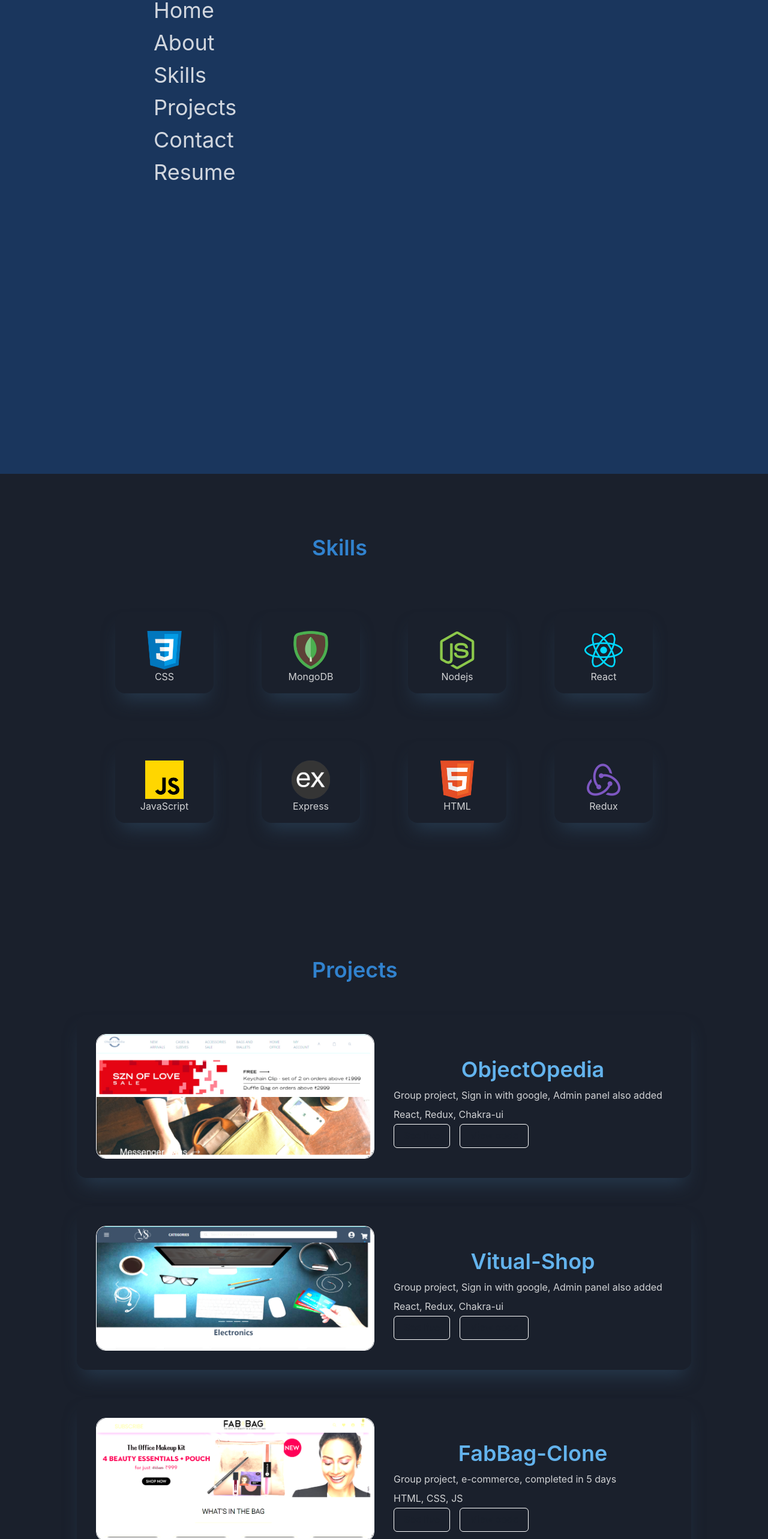
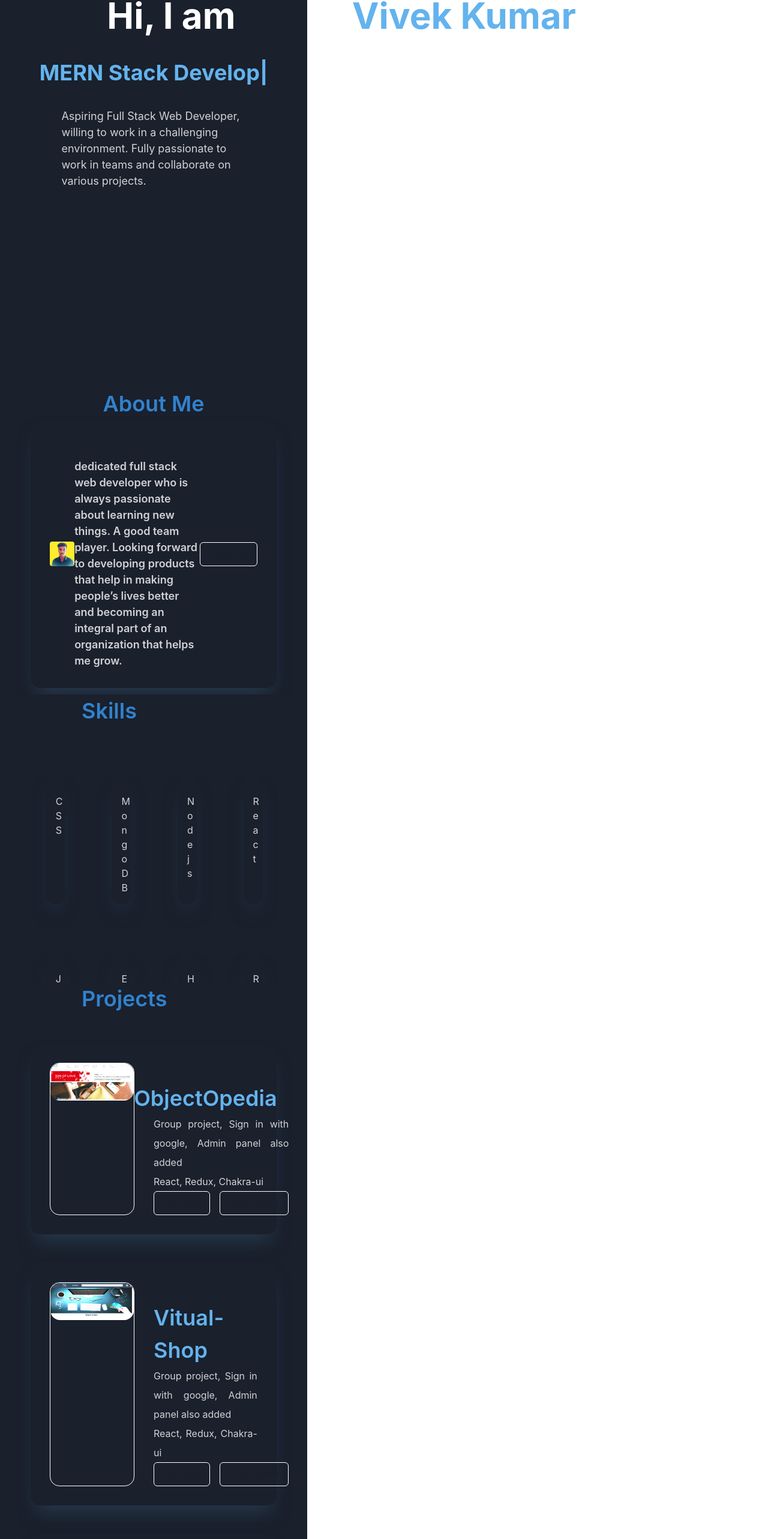
Before and after one commit to Vivek377/Vivek377.github.io, a React (Create React App) app: page / in a window 1280 px wide. Before the commit this address led to /#home. Shown: the part 74-2640 px from the top of the page at 60% size. Built offline with nearby package versions, Linux system fonts and the light colour scheme.

Commit message:
responsiveness issue solved

```diff
--- a/src/App.js
+++ b/src/App.js
@@ -9,35 +9,8 @@ import GitStats from './components/GitStats';
 
 function App() {
   return (
-    <Box bg={"#1a202c"}>
+    <Box bg={"#1a202c"} w={'lg'}>
       <Navbar />
-      <Box
-        m={{ base: "auto" }}
-        zIndex={"9"}
-        w={{ base: "100%" }}
-        h={{ base: "50rem" }}
-        position={"absolute"}
-        top={{ base: "4rem" }}
-        color={"whiteAlpha.800"}
-        fontSize={{ base: "4xl" }}
-        bg={"blue.900"}
-      >
-        <Box
-          display={{ base: "flex" }}
-          gap={{ base: "0rem" }}
-          flexDirection={"column"}
-          w={{ base: "60%" }}
-          m={{ base: "auto" }}
-        >
-          <Box>Home</Box>
-          <Box>About</Box>
-          <Box>Skills</Box>
-          <Box>Projects</Box>
-          <Box>Contact</Box>
-          <Box>Resume</Box>
-        </Box>
-
-      </Box>
       <Home />
       <About />
       <Skills />
--- a/src/components/About.jsx
+++ b/src/components/About.jsx
@@ -4,28 +4,32 @@ import mypic from "../assets/vivek_picture.png";
 
 const About = () => {
   return (
+    <Box id="about section">
       <Box
-      id="about section"
-      w={{ base: "28rem", md: "full", sm: "full" }}
-      top={{ base: "5rem", md: "30rem" }}
-      h={{ base: "70rem",md:"20rem" }}
-      position={{ base: "relative" }}
+        w={{ base: "lg", md: "full", sm: "full" }}
+        top={{ base: "-10rem", md: "-10rem" }}
+        h={{ base: "auto", md: "20rem" }}
+        position={{ base: "relative", md: "relative" }}
         color={"whiteAlpha.800"}
         bg={"#1a202c"}
       >
         <Box
-        w={{ base: "fit-content", md: "15rem" }}
+          w={{ base: "fit-content", sm: "fit-content", md: "fit-content" }}
           m={{ sm: "auto" }}
           ml={"5rem"}
         >
-        <Text fontWeight={{base:"bold",md:"semibold"}} color={"blue.500"} fontSize={{ base: "4xl", md: "4xl" }}>
+          <Text
+            fontWeight={{ base: "bold", md: "semibold" }}
+            color={"blue.500"}
+            fontSize={{ base: "4xl", md: "4xl" }}
+          >
             About Me
           </Text>
         </Box>
         <Box
-        w={{ base: "100%", md: "80%" }}
-        m={{ base: "auto",md:"auto" }}
-        mt={{ base: "4rem" }}
+          w={{ base: "100%", sm: "80%", md: "80%" }}
+          m={{ base: "auto", sm: "auto", md: "auto" }}
+          mt={{ base: "4rem", sm: "5rem" }}
           ml={{ base: "1rem" }}
           display={{ md: "flex" }}
           alignItems={"center"}
@@ -33,7 +37,7 @@ const About = () => {
           p={"2rem"}
           borderRadius={"1rem"}
         >
-        <Box w={{ base: "30rem" }}>
+          <Box w={{ base: "30rem", sm: "50%" }} m={{ sm: "auto" }}>
             <Image
               data-testid="home-img"
               borderRadius={"10%"}
@@ -42,13 +46,20 @@ const About = () => {
             />
           </Box>
           <Box mt={{ base: "2rem" }} w={{ md: "55rem" }}>
-          <Text fontWeight={{md:"semibold"}} fontSize={{ base: "xl", md: "lg" }}>
+            <Text
+              fontWeight={{ md: "semibold" }}
+              fontSize={{ base: "xl", md: "lg" }}
+            >
               dedicated full stack web developer who is always passionate about
-            learning new things. A good leader and a good team player. Looking
-            forward to developing products that help in making peopleʼs lives
-            better and becoming an integral part of an organization that helps
-            me grow.
+              learning new things. A good team player. Looking forward to
+              developing products that help in making peopleʼs lives better and
+              becoming an integral part of an organization that helps me grow.
             </Text>
+          </Box>
+          <Box
+            w={{ base: "fit-content", sm: "fit-content" }}
+            m={{ base: "auto", sm: "auto" }}
+          >
             <Button
               variant={"ghost"}
               _hover={{ color: "black", bg: "white" }}
@@ -66,6 +77,7 @@ const About = () => {
           </Box>
         </Box>
       </Box>
+    </Box>
   );
 };
 
--- a/src/components/Contact.jsx
+++ b/src/components/Contact.jsx
@@ -10,29 +10,37 @@ const Contact = () => {
   return (
     <Box
       id="contact"
-      w={{ base: "28rem", sm: "full", md: "full" }}
+      w={{ base: "lg", sm: "full", md: "full" }}
       top={{ base: "20rem", sm: "15rem", md: "0rem" }}
-      h={{ sm: "40rem", md: "15rem" }}
-      position={{ base: "relative" }}
+      h={{ sm: "40rem", md: "20rem" }}
+      position={{ base: "relative", md: "relative" }}
       color={"whiteAlpha.800"}
       bg={"#1a202c"}
     >
-      <Box w={{ base: "12rem", md: "10rem" }} m={"auto"} mt={{ base: "12rem" }}>
-        <Text fontWeight={{base:"bold",md:"semibold"}} color={"blue.500"} fontSize={{ base: "4xl", md: "4xl" }}>
+      <Box
+        w={{ base: "12rem", sm: "fit-content", md: "10rem" }}
+        m={"auto"}
+        mt={{ base: "12rem" }}
+      >
+        <Text
+          fontWeight={{ base: "bold", md: "semibold" }}
+          color={"blue.500"}
+          fontSize={{ base: "4xl", md: "4xl" }}
+        >
           Contact
         </Text>
       </Box>
       <Box
-      // display={"flex"}
-      // w={{ sm: "50%", md: "50%" }}
-      // m={{ sm: "auto", md: "auto" }}
-      mt={{ base:"4rem", sm: "4rem", md: "4rem" }}
+        // display={"flex"}
+        // w={{ sm: "fit-content", md: "50%" }}
+        // m={{ sm: "auto", md: "auto" }}
+        mt={{ base: "4rem", sm: "4rem", md: "4rem" }}
       >
         <SimpleGrid
           w={{ base: "80%" }}
-          m={{ base: "auto" }}
+          m={{ base: "auto", sm: "auto" }}
           columns={{ base: "2", sm: "2", md: "4" }}
-          spacing={{ base: 100, sm: 120, md: 200 }}
+          spacing={{ base: 100, sm: 150, md: 200 }}
         >
           <Box
             id="contact-linkedin"
--- a/src/components/GitStats.jsx
+++ b/src/components/GitStats.jsx
@@ -5,19 +5,23 @@ import { Box, Image, Text } from "@chakra-ui/react";
 const GitStats = () => {
   return (
     <Box
-      w={{ base: "28rem", sm: "full", md: "full" }}
-      top={{ base: "28rem", md: "10rem" }}
+      w={{ base: "lg", sm: "full", md: "full" }}
+      top={{ base: "28rem", md: "-10rem" }}
       h={{ base: "75rem" }}
-      position={{ base: "relative" }}
+      position={{ base: "relative", md: "relative" }}
       color={"whiteAlpha.800"}
       bg={"#1a202c"}
     >
       <Box
-        w={{ base: "25rem", sm: "20rem", md: "20rem" }}
-        m={"auto"}
+        w={{ base: "fit-content", sm: "fit-content", md: "20rem" }}
+        m={{ base: "auto", md: "auto", sm: "auto" }}
         mt={{ base: "5rem" }}
       >
-        <Text fontWeight={{base:"bold",md:"semibold"}} color={"blue.500"} fontSize={{ base: "4xl", md: "4xl" }}>
+        <Text
+          fontWeight={{ base: "bold", md: "semibold" }}
+          color={"blue.500"}
+          fontSize={{ base: "4xl", md: "4xl" }}
+        >
           My GitHub Stats
         </Text>
       </Box>
--- a/src/components/Home.jsx
+++ b/src/components/Home.jsx
@@ -4,17 +4,17 @@ import React from "react";
 
 const Home = () => {
   return (
+    <Box id="home">
       <Box
-      id="home"
-      w={{ base: "28rem", md: "full", sm: "full" }}
-      top={{ base: "5rem", md: "0" }}
-      h={{ base: "50rem", md: "50rem" }}
-      position={"absolute"}
+        w={{ base: "lg", md: "full", sm: "full" }}
+        top={{ base: "-1rem", sm: "-2rem", md: "-1rem" }}
+        h={{ base: "auto", md: "50rem" }}
+        position={{ base: "relative", md: "relative" }}
         color={"whiteAlpha.800"}
         bg={"#1a202c"}
       >
         <Box
-        w={{ base: "full", md: "60rem" }}
+          w={{ base: "fit-content", sm: "full", md: "60rem" }}
           display={"flex"}
           m={"auto"}
           mt={"5rem"}
@@ -69,6 +69,7 @@ const Home = () => {
           </Text>
         </Box>
       </Box>
+    </Box>
   );
 };
 
--- a/src/components/Navbar.jsx
+++ b/src/components/Navbar.jsx
@@ -11,24 +11,24 @@ const Navbar = () => {
       <Box
         bg={"#23283e"}
         color={"whiteAlpha.800"}
-        w={{ base: "28rem", sm: "full", md: "full" }}
+        w={{ base: "full", sm: "full", md: "full" }}
         top={0}
-        position={{ base: "fixed", md: "fixed" }}
+        position={{ base: "fixed", sm: "fixed", md: "fixed" }}
         zIndex={"3"}
         display={"flex"}
         justifyContent={"space-between"}
         alignItems={"center"}
-        h={{ base: "4rem", sm: "4rem", md: "4rem" }}
+        h={{ base: "4rem", sm: "3rem", md: "4rem" }}
         fontWeight={"bold"}
       >
-        <Box fontSize={{ base: "xl", md: "xl" }} ml={"1rem"}>
+        <Box fontSize={{ base: "xl", sm: "md", md: "xl" }} ml={"1rem"}>
           VKumar
         </Box>
         <Box
           display={{ base: "none", sm: "flex", md: "flex" }}
           alignItems={"center"}
           cursor={"pointer"}
-          fontSize={{ sm: "large", md: "xl" }}
+          fontSize={{ sm: "md", md: "xl" }}
           gap={{ sm: "1rem", md: "2rem" }}
         >
           <Box id="nav-link home">
@@ -106,24 +106,118 @@ const Navbar = () => {
           </Box>
         </Box>
         <Box mr={"1rem"} display={{ sm: "none", md: "none" }}>
-          {!nav ? (
-            <FaBars onClick={() => setNav(!nav)} />
-          ) : (
-            <GiCancel onClick={() => setNav(!nav)} />
-          )}
+          <Link
+            smooth={true}
+            duration={100}
+            spy={true}
+            hashSpy={true}
+            to="home"
+          >
+            {!nav ? (
+              <FaBars onClick={() => setNav(!nav)} />
+            ) : (
+              <GiCancel onClick={() => setNav(!nav)} />
+            )}
+          </Link>
         </Box>
       </Box>
 
       {/* Mobile Navbar */}
 
       <Box
-      // w={{base:"100%"}}
-      // display={{ base: "flex" }}
-      // flexDirection={{ base: "column" }}
-      // bg={"#1a202c"}
-      // h={"100vh"}
+        m={{ base: "auto" }}
+        zIndex={"9"}
+        w={{ base: "150%" }}
+        h={{ base: "50rem" }}
+        position={{ base: "relative" }}
+        top={{ base: "4rem" }}
+        p={{ base: "4rem" }}
+        color={"whiteAlpha.800"}
+        fontSize={{ base: "4xl" }}
+        bg={"blue.900"}
+        display={{ base: nav ? "flex" : "none" }}
+        gap={{ base: "0rem" }}
+        flexDirection={"column"}
       >
-
+        <Box>
+          <Link
+            smooth={true}
+            duration={1000}
+            spy={true}
+            hashSpy={true}
+            to="home"
+            onClick={() => setNav(false)}
+          >
+            Home
+          </Link>
+        </Box>
+        <Box>
+          <Link
+            smooth={true}
+            duration={1000}
+            spy={true}
+            hashSpy={true}
+            to="about section"
+            onClick={() => setNav(false)}
+          >
+            About
+          </Link>
+        </Box>
+        <Box>
+          <Link
+            smooth={true}
+            duration={1000}
+            spy={true}
+            hashSpy={true}
+            to="skills"
+            onClick={() => setNav(false)}
+          >
+            Skills
+          </Link>
+        </Box>
+        <Box>
+          <Link
+            smooth={true}
+            duration={1000}
+            spy={true}
+            hashSpy={true}
+            onClick={() => setNav(false)}
+            to="projects"
+          >
+            Projects
+          </Link>
+        </Box>
+        <Box>
+          <Link
+            smooth={true}
+            duration={1000}
+            spy={true}
+            hashSpy={true}
+            onClick={() => setNav(false)}
+            to="contact"
+          >
+            Contact
+          </Link>
+        </Box>
+        <Box>
+          <a href="http://localhost:3000/Vivek-Kumar-Resume.pdf" download>
+            <Button
+              variant={"ghost"}
+              _hover={{ color: "black", bg: "white" }}
+              border={"1px solid white"}
+              id="resume-button-1"
+              onClick={() => {
+                setNav(false);
+                window.open(
+                  "http://localhost:3000/Vivek-Kumar-Resume.pdf",
+                  "_blank"
+                );
+              }}
+            >
+              Resume
+            </Button>
+          </a>
+        </Box>
       </Box>
     </Box>
   );
--- a/src/components/Projects.jsx
+++ b/src/components/Projects.jsx
@@ -2,22 +2,26 @@ import { Box, Button, Center, Image, Text } from "@chakra-ui/react";
 import React from "react";
 import ObjectOPedia from "../assets/ObjectOPedia.png";
 import fabbag from "../assets/fabbag.png";
-import VirtulShop from "../assets/VirtualShop.png";
+import VirtualShop from "../assets/VirtualShop.png";
 import DeccanHerald from "../assets/DeccanHerald.png";
 
 const Projects = () => {
   return (
     <Box
       id="projects"
-      w={{ base: "28rem", md: "full" }}
-      top={{ base: "28rem", md: "20rem" }}
+      w={{ base: "lg", sm: "full", md: "full" }}
+      top={{ base: "28rem", md: "-20rem" }}
       h={{ md: "90rem" }}
-      position={{ base: "relative" }}
+      position={{ base: "relative", md: "relative" }}
       color={"whiteAlpha.800"}
       bg={"#1a202c"}
       mb={"10rem"}
     >
-      <Box w={{ base: "12rem", md: "15rem" }} m={"auto"} mt={{ base: "12rem" }}>
+      <Box
+        w={{ base: "fit-content", sm: "fit-content", md: "15rem" }}
+        m={{ base: "auto", sm: "auto", md: "auto" }}
+        mt={{ base: "12rem" }}
+      >
         <Text
           fontWeight={{ base: "bold", md: "semibold" }}
           color={"blue.500"}
@@ -42,7 +46,7 @@ const Projects = () => {
       >
         <Box border={"1px solid white"} w={{ md: "50%" }} borderRadius={"1rem"}>
           <Image
-            w={{ base: "20rem", md: "100%" }}
+            w={{ base: "20rem", sm: "100%", md: "100%" }}
             borderRadius={"1rem"}
             src={ObjectOPedia}
           />
@@ -63,12 +67,22 @@ const Projects = () => {
               ObjectOpedia
             </Text>
           </Center>
-          <Box lineHeight={"2rem"} textAlign={"justify"}>
+          <Box
+            w={{ sm: "fit-content" }}
+            m={{ sm: "auto" }}
+            lineHeight={"2rem"}
+            textAlign={{ sm: "center", md: "justify" }}
+          >
             <Box className="project-description">
               Group project, Sign in with google, Admin panel also added
             </Box>
             <Box className="project-tech-stack">React, Redux, Chakra-ui</Box>
-            <Box display={"flex"} gap={"1rem"}>
+            <Box
+              w={{ sm: "fit-content" }}
+              m={{ sm: "auto" }}
+              display={"flex"}
+              gap={"1rem"}
+            >
               <Button
                 variant={"ghost"}
                 _hover={{ color: "black", bg: "white" }}
@@ -115,7 +129,7 @@ const Projects = () => {
         className="project-card"
       >
         <Box border={"1px solid white"} w={{ md: "50%" }} borderRadius={"1rem"}>
-          <Image w={"100%"} borderRadius={"1rem"} src={VirtulShop} />
+          <Image w={"100%"} borderRadius={"1rem"} src={VirtualShop} />
         </Box>
         <Box
           w={{ md: "50%" }}
@@ -133,12 +147,17 @@ const Projects = () => {
               Vitual-Shop
             </Text>
           </Center>
-          <Box lineHeight={"2rem"} textAlign={"justify"}>
+          <Box lineHeight={"2rem"} textAlign={{ sm: "center", md: "justify" }}>
             <Box className="project-description">
               Group project, Sign in with google, Admin panel also added
             </Box>
             <Box className="project-tech-stack">React, Redux, Chakra-ui</Box>
-            <Box display={"flex"} gap={"1rem"}>
+            <Box
+              w={{ sm: "fit-content" }}
+              m={{ sm: "auto" }}
+              display={"flex"}
+              gap={"1rem"}
+            >
               <Button
                 variant={"ghost"}
                 _hover={{ color: "black", bg: "white" }}
@@ -201,11 +220,16 @@ const Projects = () => {
           <Box
             className="project-description"
             lineHeight={"2rem"}
-            textAlign={"justify"}
+            textAlign={{ sm: "center", md: "justify" }}
           >
             <Box>Group project, e-commerce, completed in 5 days</Box>
             <Box className="project-tech-stack">HTML, CSS, JS</Box>
-            <Box display={"flex"} gap={"1rem"}>
+            <Box
+              w={{ sm: "fit-content" }}
+              m={{ sm: "auto" }}
+              display={"flex"}
+              gap={"1rem"}
+            >
               <Button
                 variant={"ghost"}
                 _hover={{ color: "black", bg: "white" }}
@@ -271,11 +295,16 @@ const Projects = () => {
           <Box
             className="project-description"
             lineHeight={"2rem"}
-            textAlign={"justify"}
+            textAlign={{ sm: "center", md: "justify" }}
           >
             <Box>individual project, static website</Box>
             <Box className="project-tech-stack">HTML, CSS, JS</Box>
-            <Box display={"flex"} gap={"1rem"}>
+            <Box
+              w={{ sm: "fit-content" }}
+              m={{ sm: "auto" }}
+              display={"flex"}
+              gap={"1rem"}
+            >
               <Button
                 variant={"ghost"}
                 _hover={{ color: "black", bg: "white" }}
--- a/src/components/Skills.jsx
+++ b/src/components/Skills.jsx
@@ -12,14 +12,18 @@ import redux from "../assets/redux.png";
 const Skills = () => (
   <Box
     id="skills"
-    w={{ base: "28rem", sm: "full", md: "full" }}
-    top={{ base: "28rem", md: "none" }}
+    w={{ base: "lg", sm: "full", md: "full" }}
+    top={{ base: "-10rem", md: "none" }}
     h={{ base: "100%", md: "40rem" }}
-    position={{ base: "relative" }}
+    position={{ base: "relative", md: "relative" }}
     color={"whiteAlpha.800"}
     bg={"#1a202c"}
   >
-    <Box w={{ base: "12rem", md: "15rem" }} m={"auto"} mt={{ base: "12rem" }}>
+    <Box
+      w={{ base: "12rem", sm: "fit-content", md: "15rem" }}
+      m={"auto"}
+      mt={{ base: "12rem" }}
+    >
       <Text
         fontWeight={{ base: "bold", md: "semibold" }}
         color={"blue.500"}
```
Lines whose indentation alone changed are shown as unchanged.
